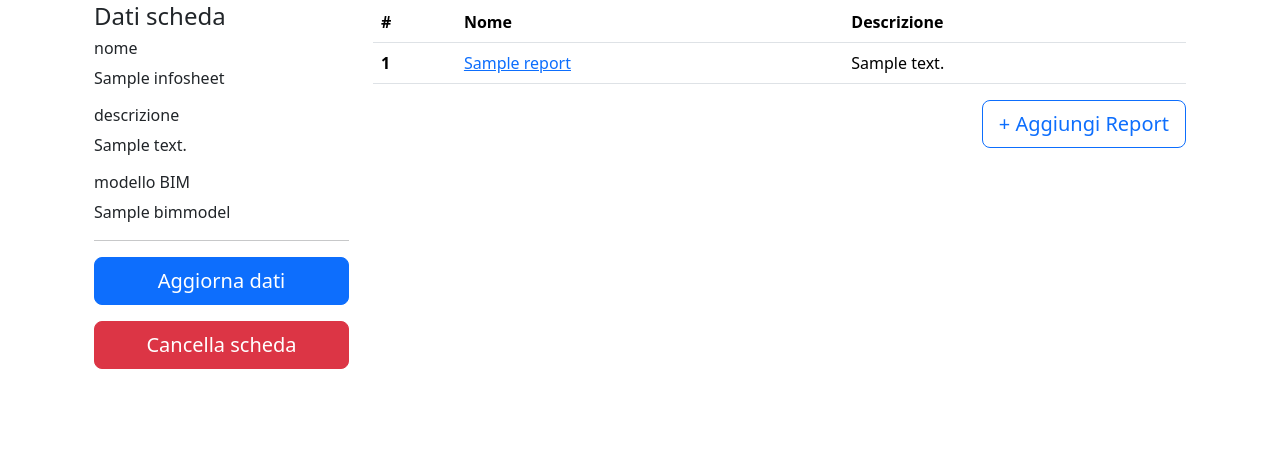
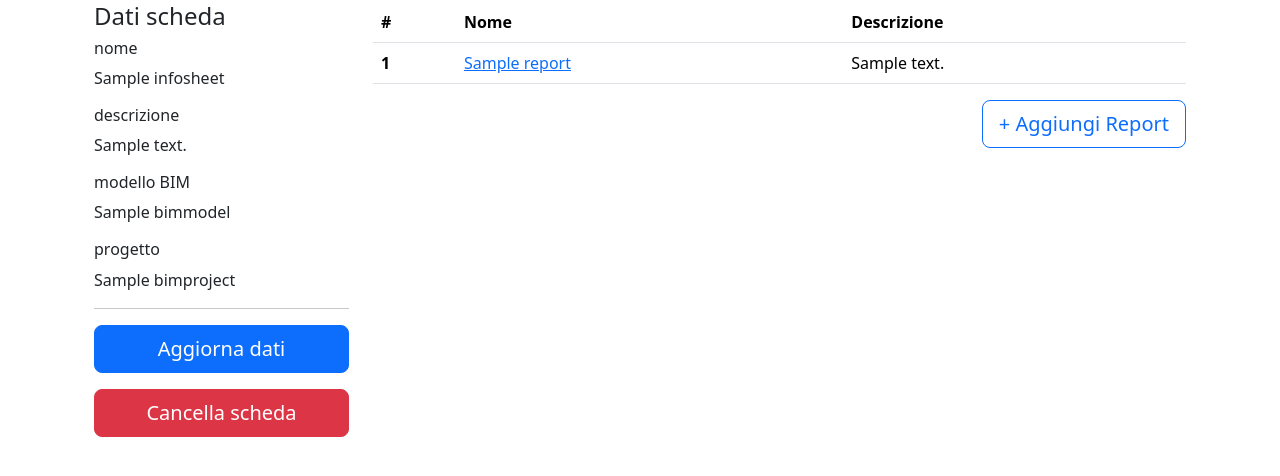
Before and after one commit to zioscuro/LRA-BIM-Project-Manager, a Django app: page /projects/manage_info_sheet/1/ in a window 1280 px wide. Shown: the part 198-674 px from the top of the page. Run offline with Django 5.2, Linux system fonts and the light colour scheme; a user stored in the database is signed in; tables that the repository leaves empty hold one stand-in row (values such as "Sample post").

Commit message:
Update manage info sheet and manage report views to display related bim model and project data

```diff
--- a/BIM_project_manager/projects/templates/projects/manage_info_sheet.html
+++ b/BIM_project_manager/projects/templates/projects/manage_info_sheet.html
@@ -18,6 +18,8 @@
     <p>{{info_sheet.description}}</p>
     <h6>modello BIM</h6>
     <p>{{info_sheet.bim_model}}</p>
+    <h6>progetto</h6>
+    <p>{{info_sheet.bim_model.project.name}}</p>
     {% if request.user.is_staff %}
     <hr>
     <div class="d-grid gap-2">
--- a/BIM_project_manager/projects/templates/projects/manage_report.html
+++ b/BIM_project_manager/projects/templates/projects/manage_report.html
@@ -18,6 +18,10 @@
     <p>{{report.description}}</p>
     <h6>scheda informativa</h6>
     <p>{{report.info_sheet.name}}</p>
+    <h6>modello</h6>
+    <p>{{report.info_sheet.bim_model.name}}</p>
+    <h6>progetto</h6>
+    <p>{{report.info_sheet.bim_model.project.name}}</p>
     {% if request.user.is_staff %}
     <hr>
     <div class="d-grid gap-2">
```
